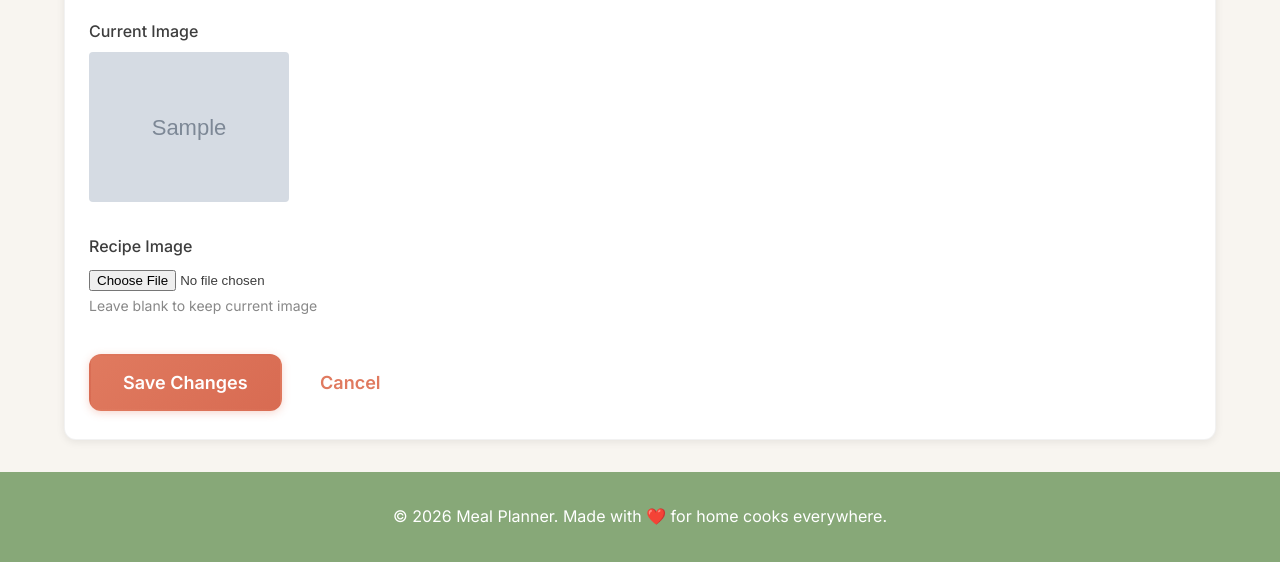
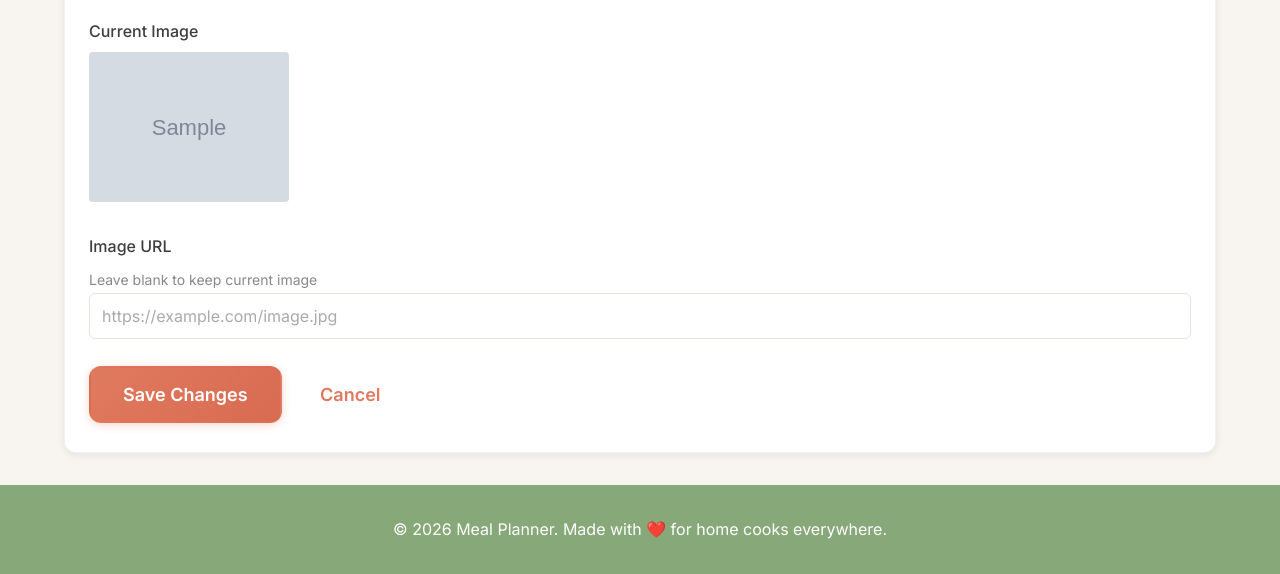
Before and after one commit to jasonmotylinski/meal-planner, a Flask app: page /meals/1/edit in a window 1280 px wide. Shown: the part 1048-1622 px from the top of the page. Run offline with Flask 3, Linux system fonts and the light colour scheme; a user stored in the database is signed in; tables that the repository leaves empty hold one stand-in row (values such as "Sample post"); grey boxes marked "Sample" are stand-in pictures; some libraries are stand-ins or nearby versions.

Commit message:
feature: Back button. image url editing

```diff
--- a/app/forms.py
+++ b/app/forms.py
@@ -82,6 +82,7 @@ class MealForm(FlaskForm):
     image = FileField('Recipe Image', validators=[
         FileAllowed(['jpg', 'jpeg', 'png', 'gif'], 'Images only (.jpg, .jpeg, .png, .gif)')
     ])
+    image_url = URLField('Image URL', validators=[Optional(), URL(message='Please enter a valid URL')])
     submit = SubmitField('Save Meal')
 
 class MealPlanForm(FlaskForm):
--- a/app/meals.py
+++ b/app/meals.py
@@ -191,9 +191,8 @@ def edit(id):
         meal.ingredients = form.ingredients.data
         meal.instructions = form.instructions.data
 
-        if form.image.data:
-            delete_picture(meal.image_filename)
-            meal.image_filename = save_picture(form.image.data)
+        if form.image_url.data:
+            meal.image_filename = form.image_url.data
 
         db.session.commit()
         flash('Meal updated successfully!', 'success')
@@ -205,6 +204,8 @@ def edit(id):
         form.category.data = meal.category or ''
         form.ingredients.data = meal.ingredients
         form.instructions.data = meal.instructions
+        if meal.image_filename and meal.image_filename.startswith('http'):
+            form.image_url.data = meal.image_filename
 
     return render_template('meals/edit.html', form=form, meal=meal)
 
--- a/app/static/css/components.css
+++ b/app/static/css/components.css
@@ -232,6 +232,7 @@ input[type="password"],
 input[type="number"],
 input[type="date"],
 input[type="time"],
+input[type="url"],
 textarea,
 select {
     width: 100%;
@@ -251,6 +252,7 @@ input[type="password"]:focus,
 input[type="number"]:focus,
 input[type="date"]:focus,
 input[type="time"]:focus,
+input[type="url"]:focus,
 textarea:focus,
 select:focus {
     outline: none;
@@ -268,6 +270,7 @@ textarea {
 input[type="text"]::placeholder,
 input[type="email"]::placeholder,
 input[type="password"]::placeholder,
+input[type="url"]::placeholder,
 textarea::placeholder {
     color: #aaa;
 }
--- a/app/templates/meals/edit.html
+++ b/app/templates/meals/edit.html
@@ -9,7 +9,7 @@
     <div class="col-md-8">
         <div class="card shadow-sm">
             <div class="card-body">
-                <form method="POST" enctype="multipart/form-data">
+                <form method="POST">
                     {{ form.hidden_tag() }}
 
                     <!-- Name -->
@@ -94,24 +94,28 @@
                         <div class="mb-3">
                             <label class="form-label">Current Image</label>
                             <div class="mb-2">
-                                <img src="{{ url_for('static', filename='uploads/' + meal.image_filename) }}" style="max-width: 200px; border-radius: 4px;">
+                                {% if meal.image_filename.startswith('http') %}
+                                    <img src="{{ meal.image_filename }}" style="max-width: 200px; border-radius: 4px;">
+                                {% else %}
+                                    <img src="{{ url_for('static', filename='uploads/' + meal.image_filename) }}" style="max-width: 200px; border-radius: 4px;">
+                                {% endif %}
                             </div>
                         </div>
                     {% endif %}
 
-                    <!-- Image -->
-                    <div class="mb-4">
-                        {{ form.image.label(class="form-label") }}
-                        <div class="input-group">
-                            {{ form.image(class="form-control") }}
-                        </div>
-                        <small class="text-muted">Leave blank to keep current image</small>
-                        {% if form.image.errors %}
+                    <!-- Image URL -->
+                    <div class="mb-3">
+                        {{ form.image_url.label(class="form-label") }}
+                        <small class="d-block text-muted mb-2">Leave blank to keep current image</small>
+                        {% if form.image_url.errors %}
+                            {{ form.image_url(class="form-control is-invalid", placeholder="https://example.com/image.jpg") }}
                             <div class="invalid-feedback d-block">
-                                {% for error in form.image.errors %}
+                                {% for error in form.image_url.errors %}
                                     <span>{{ error }}</span>
                                 {% endfor %}
                             </div>
+                        {% else %}
+                            {{ form.image_url(class="form-control", placeholder="https://example.com/image.jpg") }}
                         {% endif %}
                     </div>
 
```
Also changed, not shown: app/templates/meals/view.html (+2 -6 lines).
